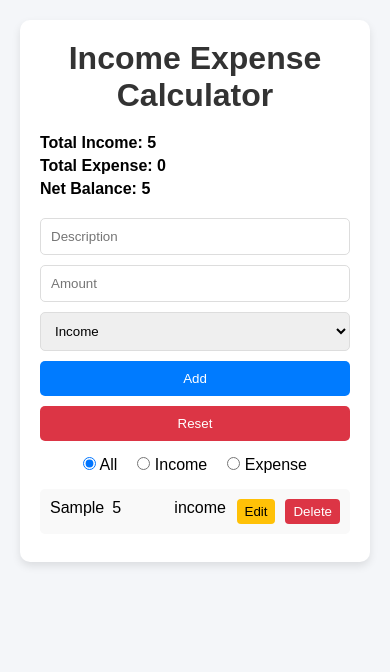
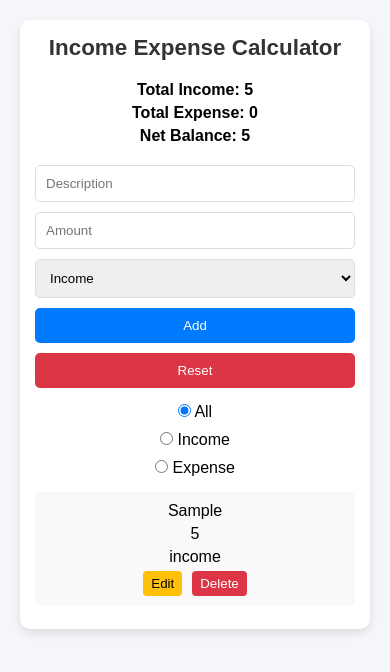
Before and after one commit to beni2408/Income-Expense-Calculator-Task, a plain HTML site: page index.html in a window 390 px wide. Both pictures are taken after typing "Sample", "5" into the empty fields and a click on the button "Add". Drawn offline with Linux system fonts and the light colour scheme.

Commit message:
added some media queries

```diff
--- a/style.css
+++ b/style.css
@@ -91,6 +91,7 @@ form button:hover {
   padding: 10px;
   margin-bottom: 8px;
   border-radius: 5px;
+  align-items: center;
 }
 
 .entry span {
@@ -119,13 +120,63 @@ form button:hover {
   color: #fff;
 }
 
+/* 📱 Mobile Screens (max 600px) */
 @media (max-width: 600px) {
   .summary {
     flex-direction: column;
     gap: 5px;
+    text-align: center;
   }
 
   form {
     flex-direction: column;
+    gap: 10px;
+  }
+
+  form input,
+  form select,
+  form button {
+    width: 100%;
+  }
+
+  .entry {
+    flex-direction: column;
+    text-align: center;
+    gap: 5px;
+  }
+
+  .entry .actions {
+    justify-content: center;
   }
 }
+
+@media (max-width: 400px) {
+  h1 {
+    font-size: 1.4rem;
+  }
+
+  .container {
+    padding: 15px;
+  }
+
+  .filters {
+    flex-direction: column;
+    gap: 10px;
+  }
+
+  .filters label {
+    text-align: center;
+  }
+}
+
+@media (min-width: 601px) and (max-width: 900px) {
+  .container {
+    max-width: 700px;
+  }
+
+  .summary {
+    flex-wrap: wrap;
+    gap: 15px;
+    justify-content: center;
+  }
+}
```
